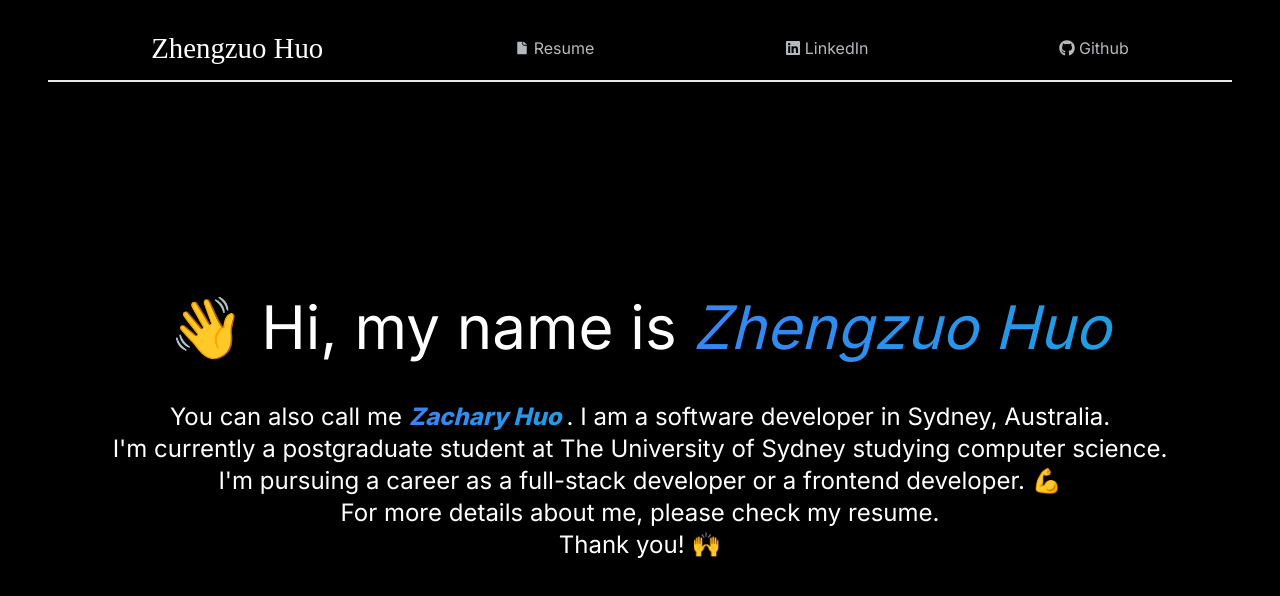
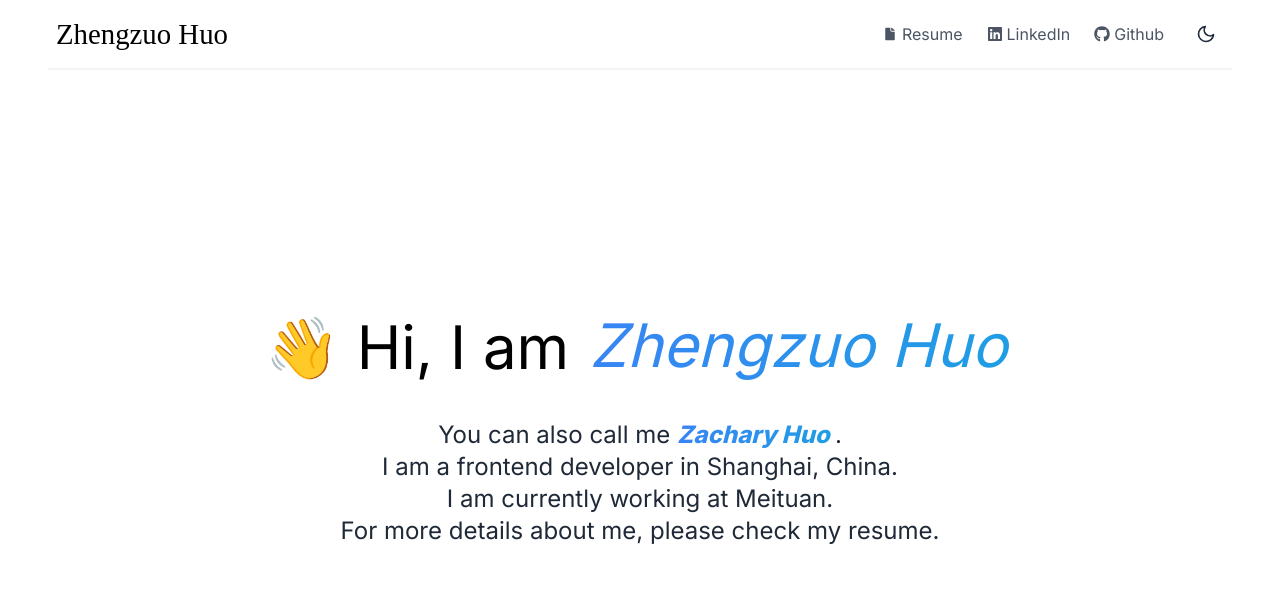
Before and after one commit to zacharyhuo/zacharyhuo.github.io, a Next.js app: page / in a window 1280 px wide. Shown: the top 596 px of the page. Built offline with nearby package versions, Linux system fonts and the light colour scheme; a web font is replaced by a local one.

Commit message:
feat: 主题切换和移动端适配

```diff
--- a/package.json
+++ b/package.json
@@ -11,6 +11,7 @@
   "dependencies": {
     "@fontsource/whisper": "^5.0.18",
     "next": "14.0.4",
+    "next-themes": "^0.4.6",
     "react": "^18",
     "react-dom": "^18",
     "react-icons": "^4.12.0"
--- a/src/app/globals.css
+++ b/src/app/globals.css
@@ -1,8 +1,6 @@
 @tailwind base;
 @tailwind components;
 @tailwind utilities;
-
-
 
 @keyframes gradient {
   0% {
@@ -27,24 +25,22 @@
   animation: gradient 3s ease infinite;
 }
 
-.handwritten{
+.handwritten {
   font-family: 'Whisper';
   font-size: 1.8rem;
 }
 
-.nav-item{
+.nav-item {
   position: relative;
   text-decoration: none;
-  color: rgb(180, 185, 190);
+  transition: color 0.2s ease;
 }
 
-
-.nav-item:hover::after{
+.nav-item:hover::after {
   display: inline;
 }
 
-
-.nav-item::after{
+.nav-item::after {
   display: none;
   content: '';
   position: absolute;
@@ -57,3 +53,18 @@
   background-color: rgba(70, 125, 161, 0.5);
   border-radius: 0.25rem;
 }
+
+@media (max-width: 768px) {
+  .hero {
+    background-size: 150% 100%;
+  }
+
+  .handwritten {
+    font-size: 1.5rem;
+  }
+}
+
+/* 为暗色模式提供平滑过渡 */
+html {
+  transition: color 0.3s, background-color 0.3s;
+}
--- a/src/app/layout.tsx
+++ b/src/app/layout.tsx
@@ -2,7 +2,7 @@ import type { Metadata } from 'next'
 import "./globals.css";
 import { Inter } from 'next/font/google'
 import "@fontsource/whisper";
-
+import { ThemeProvider } from '@/components/ThemeProvider';
 
 const inter = Inter({ subsets: ['latin'] })
 
@@ -17,8 +17,12 @@ export default function RootLayout({
   children: React.ReactNode
 }) {
   return (
-    <html lang="en">
-      <body className={inter.className}>{children}</body>
+    <html lang="en" suppressHydrationWarning>
+      <body className={inter.className}>
+        <ThemeProvider>
+          {children}
+        </ThemeProvider>
+      </body>
     </html>
   )
 }
--- a/src/app/page.tsx
+++ b/src/app/page.tsx
@@ -1,55 +1,62 @@
 import { FaLinkedin, FaGithub } from "react-icons/fa";
 import { IoIosDocument } from "react-icons/io";
-
+import ThemeToggle from "@/components/ThemeToggle";
+import MobileNav from "@/components/MobileNav";
 
 export default function Home() {
-
     return (
-        <main className="flex min-h-screen min-w-screen flex-col items-center justify-start px-12 py-4 bg-black h-screen w-screen fixed inset-0 overflow-auto">
-            <nav className="flex flex-row items-center justify-around max-w-full w-full max-h-[15vh] border-b-2 py-4 px-2">
-                <span className="text-2xl text-white handwritten">
+        <main className="flex min-h-screen flex-col items-center justify-start px-4 sm:px-6 lg:px-12 bg-white dark:bg-black transition-colors duration-300 h-screen w-screen fixed inset-0 overflow-auto">
+            <nav className="flex flex-row items-center justify-between max-w-full w-full max-h-[15vh] border-b-2 border-gray-100 dark:border-gray-800 py-[2vh] px-2">
+                <span className="text-2xl text-black dark:text-white handwritten">
                     Zhengzuo Huo
                 </span>
+
+                {/* 桌面导航 - 中等屏幕及以上显示 */}
+                <div className="hidden md:flex items-center space-x-6">
                     <a
-                    className="nav-item flex items-center"
+                        className="nav-item flex items-center text-gray-600 dark:text-gray-300 hover:text-black dark:hover:text-white"
                         href="/files/Zhengzuo_Huo_Resume.pdf"
                     >
                         <IoIosDocument />
                         <span className="ml-1">Resume</span>
                     </a>
                     <a
-                    className="nav-item flex items-center"
+                        className="nav-item flex items-center text-gray-600 dark:text-gray-300 hover:text-black dark:hover:text-white"
                         href="https://www.linkedin.com/in/zhengzuo-huo-8ba5a4247/"
                     >
                         <FaLinkedin />
                         <span className="ml-1">LinkedIn</span>
                     </a>
                     <a
-                    className="nav-item flex items-center"
-                    href="https://github.com/hzz888"
+                        className="nav-item flex items-center text-gray-600 dark:text-gray-300 hover:text-black dark:hover:text-white"
+                        href="https://github.com/zacharyhuo"
                     >
                         <FaGithub />
                         <span className="ml-1">Github</span>
                     </a>
+                    <ThemeToggle />
+                </div>
+
+                {/* 移动端导航 - 仅在小屏幕上显示 */}
+                <MobileNav />
             </nav>
 
             <div className="flex flex-col w-full items-center justify-center h-full max-h-full">
-                <div className="flex flex-row justify-center items-center mb-8">
-                    <span className="text-6xl text-white p-2 mb-1">
-                        👋 Hi, my name is{" "}
+                <div className="flex flex-col md:flex-row justify-center items-center mb-4 md:mb-8 text-center md:text-left">
+                    {/* 将 emoji 和文字包裹在同一个不可分割的容器中 */}
+                    <div className="flex flex-row items-center whitespace-nowrap mb-2 md:mb-0">
+                        <span className="text-3xl md:text-6xl text-black dark:text-white">
+                            👋 Hi, I am
                         </span>
-                    <em className="text-6xl hero p-2 mb-1">Zhengzuo Huo</em>
                     </div>
-                <div className="text-2xl text-white break-words mb-4 text-center">
+                    <em className="text-3xl md:text-6xl hero p-2 mb-1 ml-3">Zhengzuo Huo</em>
+                </div>
+                <div className="text-lg md:text-2xl text-gray-800 dark:text-white break-words mb-4 text-center px-2">
                     You can also call me{" "}
-                    <em className="hero font-extrabold">Zachary Huo </em>. I am
-                    a software developer in Sydney, Australia. <br />
-                    I&#39;m currently a postgraduate student at The University
-                    of Sydney studying computer science. <br />
-                    I&#39;m pursuing a career as a full-stack developer or
-                    a frontend developer. 💪 <br />
-                    For more details about me, please check my resume. <br />
-                    Thank you! 🙌
+                    <em className="hero font-extrabold">Zachary Huo </em>.
+                    <br />I am a frontend developer in Shanghai, China.<br />
+                    I am currently working at Meituan.<br />
+                    For more details about me, please check my resume.
                 </div>
             </div>
         </main>
--- /dev/null
+++ b/src/components/MobileNav.tsx
@@ -0,0 +1,108 @@
+"use client";
+
+import { useState, useRef, useEffect } from "react";
+import { FaLinkedin, FaGithub } from "react-icons/fa";
+import { IoIosDocument } from "react-icons/io";
+import { FiMenu, FiX } from "react-icons/fi";
+import ThemeToggle from "./ThemeToggle";
+
+export default function MobileNav() {
+    const [isOpen, setIsOpen] = useState(false);
+    const drawerRef = useRef<HTMLDivElement>(null);
+
+    // 点击外部关闭抽屉
+    useEffect(() => {
+        function handleClickOutside(event: MouseEvent) {
+            if (drawerRef.current && !drawerRef.current.contains(event.target as Node) && isOpen) {
+                setIsOpen(false);
+            }
+        }
+        document.addEventListener("mousedown", handleClickOutside);
+        return () => {
+            document.removeEventListener("mousedown", handleClickOutside);
+        };
+    }, [isOpen]);
+
+    // 打开抽屉时阻止背景滚动
+    useEffect(() => {
+        if (isOpen) {
+            document.body.style.overflow = "hidden";
+        } else {
+            document.body.style.overflow = "auto";
+        }
+        return () => {
+            document.body.style.overflow = "auto";
+        };
+    }, [isOpen]);
+
+    return (
+        <>
+            <div className="flex items-center md:hidden">
+                <button
+                    onClick={() => setIsOpen(true)}
+                    aria-label="打开菜单"
+                    className="p-2 text-gray-400 hover:text-white dark:hover:text-white"
+                >
+                    <FiMenu className="h-6 w-6" />
+                </button>
+            </div>
+
+            {/* 抽屉背景遮罩 */}
+            {isOpen && (
+                <div className="fixed inset-0 z-40 bg-black bg-opacity-50 transition-opacity md:hidden"></div>
+            )}
+
+            {/* 抽屉菜单 */}
+            <div
+                ref={drawerRef}
+                className={`fixed top-0 right-0 bottom-0 z-50 w-64 bg-white dark:bg-gray-900 rounded-l-lg transform transition-transform duration-300 ease-in-out ${isOpen ? "translate-x-0" : "translate-x-full"
+                    } md:hidden`}
+            >
+                {/* 优化抽屉头部，与导航栏保持完全相同的高度和样式 */}
+                <div className="flex justify-between items-center max-h-[15vh] py-[2vh] px-2 border-b-2 border-gray-100 dark:border-gray-800">
+                    <span className="text-2xl handwritten text-black dark:text-white">
+                        Menu
+                    </span>
+                    <button
+                        onClick={() => setIsOpen(false)}
+                        aria-label="关闭菜单"
+                        className="p-2 text-gray-400 hover:text-black dark:hover:text-white rounded-lg transition-colors"
+                    >
+                        <FiX className="h-6 w-6" />
+                    </button>
+                </div>
+
+                <div className="flex flex-col p-4">
+                    <a
+                        className="nav-item flex items-center py-3 text-gray-600 dark:text-gray-300 hover:text-black dark:hover:text-white"
+                        href="/files/Zhengzuo_Huo_Resume.pdf"
+                        onClick={() => setIsOpen(false)}
+                    >
+                        <IoIosDocument className="mr-2" />
+                        <span>Resume</span>
+                    </a>
+                    <a
+                        className="nav-item flex items-center py-3 text-gray-600 dark:text-gray-300 hover:text-black dark:hover:text-white"
+                        href="https://www.linkedin.com/in/zhengzuo-huo-8ba5a4247/"
+                        onClick={() => setIsOpen(false)}
+                    >
+                        <FaLinkedin className="mr-2" />
+                        <span>LinkedIn</span>
+                    </a>
+                    <a
+                        className="nav-item flex items-center py-3 text-gray-600 dark:text-gray-300 hover:text-black dark:hover:text-white"
+                        href="https://github.com/zacharyhuo"
+                        onClick={() => setIsOpen(false)}
+                    >
+                        <FaGithub className="mr-2" />
+                        <span>Github</span>
+                    </a>
+                    <div className="mt-4 flex items-center">
+                        <span className="mr-3 text-gray-600 dark:text-gray-300">Switch Theme</span>
+                        <ThemeToggle />
+                    </div>
+                </div>
+            </div>
+        </>
+    );
+}
--- /dev/null
+++ b/src/components/ThemeProvider.tsx
@@ -0,0 +1,16 @@
+"use client";
+
+import { ThemeProvider as NextThemesProvider } from "next-themes";
+import { ReactNode } from "react";
+
+interface ThemeProviderProps {
+    children: ReactNode;
+}
+
+export function ThemeProvider({ children }: ThemeProviderProps) {
+    return (
+        <NextThemesProvider attribute="class" defaultTheme="system" enableSystem>
+            {children}
+        </NextThemesProvider>
+    );
+}
--- /dev/null
+++ b/src/components/ThemeToggle.tsx
@@ -0,0 +1,33 @@
+"use client";
+
+import { useTheme } from "next-themes";
+import { useEffect, useState } from "react";
+import { FiSun, FiMoon } from "react-icons/fi";
+
+export default function ThemeToggle() {
+    const { theme, setTheme } = useTheme();
+    const [mounted, setMounted] = useState(false);
+
+    // 在组件挂载后才渲染，避免服务端渲染时的不匹配
+    useEffect(() => {
+        setMounted(true);
+    }, []);
+
+    if (!mounted) {
+        return null;
+    }
+
+    return (
+        <button
+            aria-label="Toggle Dark Mode"
+            className="flex items-center justify-center rounded-lg p-2 transition-colors hover:bg-gray-200 dark:hover:bg-gray-700"
+            onClick={() => setTheme(theme === "dark" ? "light" : "dark")}
+        >
+            {theme === "dark" ? (
+                <FiSun className="h-5 w-5 text-yellow-500" />
+            ) : (
+                <FiMoon className="h-5 w-5 text-slate-800" />
+            )}
+        </button>
+    );
+}
--- a/tailwind.config.ts
+++ b/tailwind.config.ts
@@ -6,6 +6,7 @@ const config: Config = {
     './src/components/**/*.{js,ts,jsx,tsx,mdx}',
     './src/app/**/*.{js,ts,jsx,tsx,mdx}',
   ],
+  darkMode: 'class',  // 启用类名控制的暗色模式
   theme: {
     extend: {
       backgroundImage: {
@@ -13,6 +14,9 @@ const config: Config = {
         'gradient-conic':
           'conic-gradient(from 180deg at 50% 50%, var(--tw-gradient-stops))',
       },
+      screens: {
+        'xs': '480px',  // 添加额外的小屏幕断点
+      },
     },
   },
   plugins: [],
```
Also changed, not shown: 1 other file (tests, documents, lock files or other folders). Lines whose indentation alone changed are shown as unchanged.
